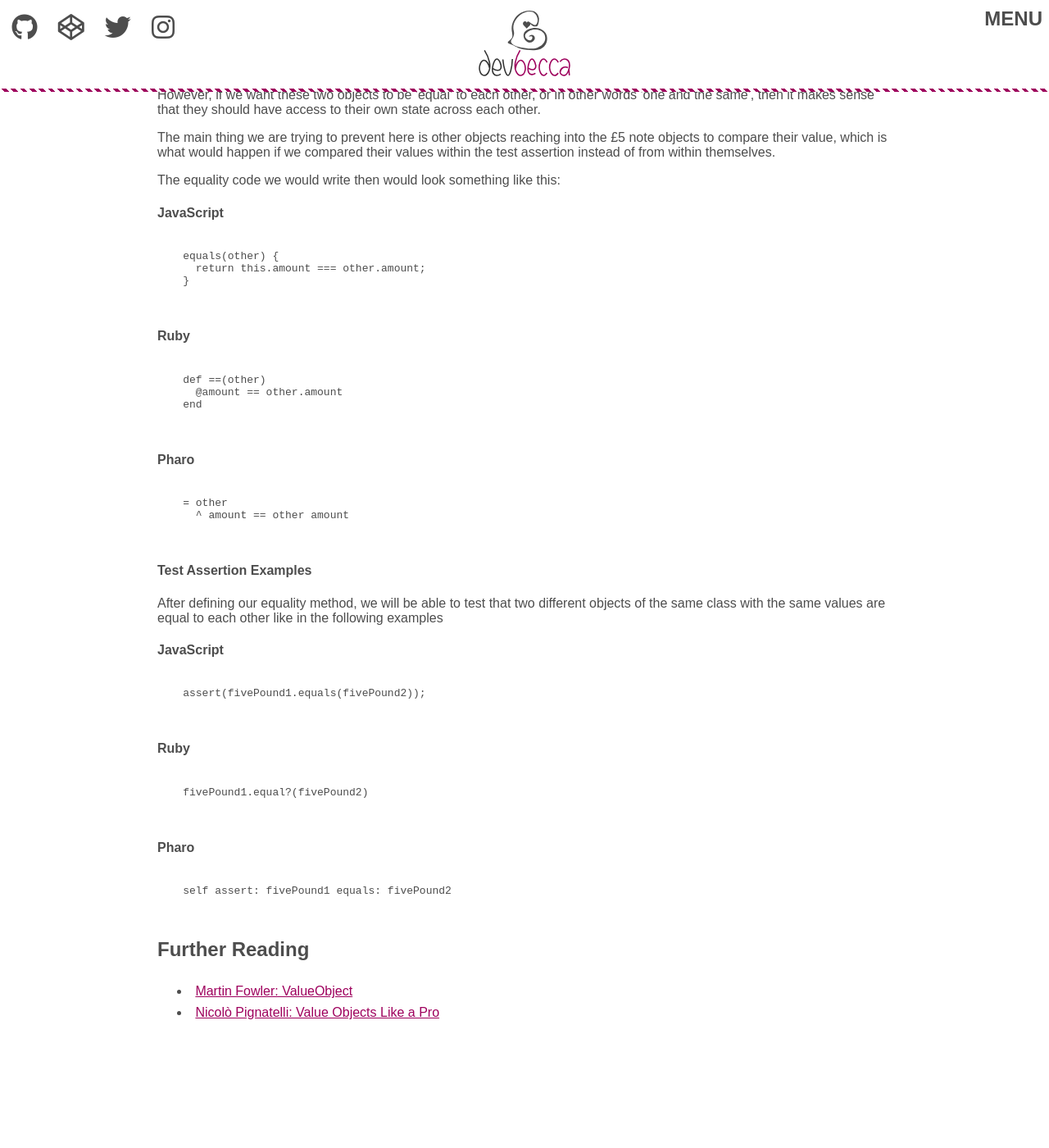
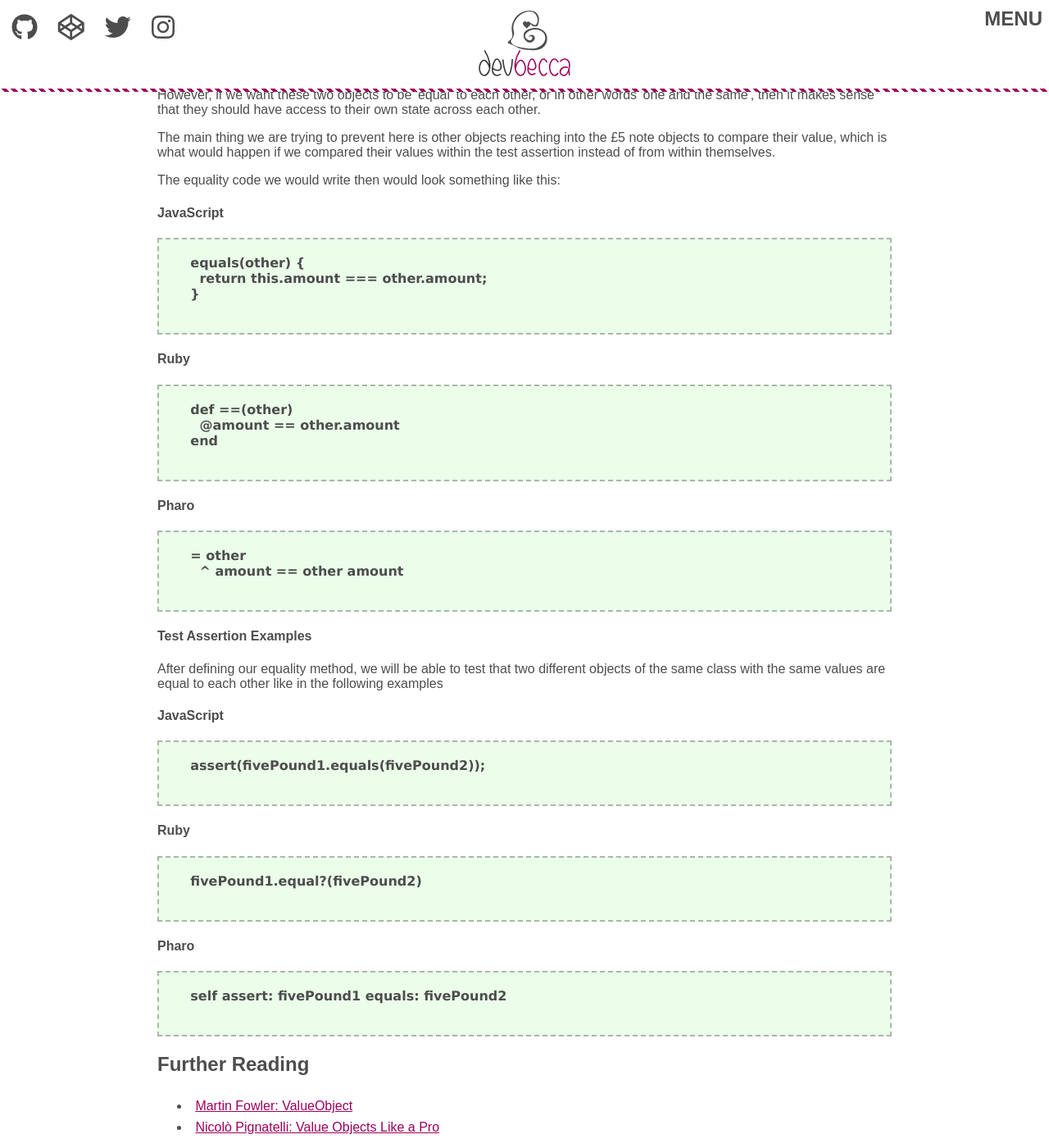
Before and after one commit to Becca9941/Becca9941.github.io, a Jekyll site: the page built from _posts/2019-08-15-value-objects-for-test-equality.html, in a window 1280 px wide and 1400 px high, scrolled down 1461 px. Shown: the whole window at 82% size. Built offline with Jekyll 4.4.1, drawn with Linux system fonts in a browser that asks for light colours; nearby versions of some CDN libraries; before the commit the page ends 2721 px from its top, so only the background shows below that.

```diff
--- a/css/style.css
+++ b/css/style.css
@@ -40,7 +40,8 @@
   padding-top: .5rem;
   z-index: 1000; }
   .navigation a {
-    background: none; }
+    background: none;
+    border: none; }
   .navigation .social-media {
     padding-left: .5rem; }
     .navigation .social-media i {
@@ -90,6 +91,24 @@
     height: 4px;
     background: repeating-linear-gradient(45deg, white, white, 4px, #9e005d 4px, #9e005d 8px); }
 
+pre, code {
+  background-color: rgba(157, 250, 148, 0.2);
+  border: dashed 2px rgba(77, 77, 77, 0.4);
+  padding: 0 1rem;
+  overflow: scroll;
+  font-family: verdana;
+  font-weight: bold; }
+
+code {
+  padding: .5rem;
+  line-height: 2.2rem; }
+
+pre code {
+  border: none;
+  background-color: transparent;
+  padding: 0;
+  line-height: unset; }
+
 body {
   margin: 0;
   color: #4d4d4d; }
```
Also changed, not shown: sass/components/_code-snippets.scss (+6 -2 lines).
